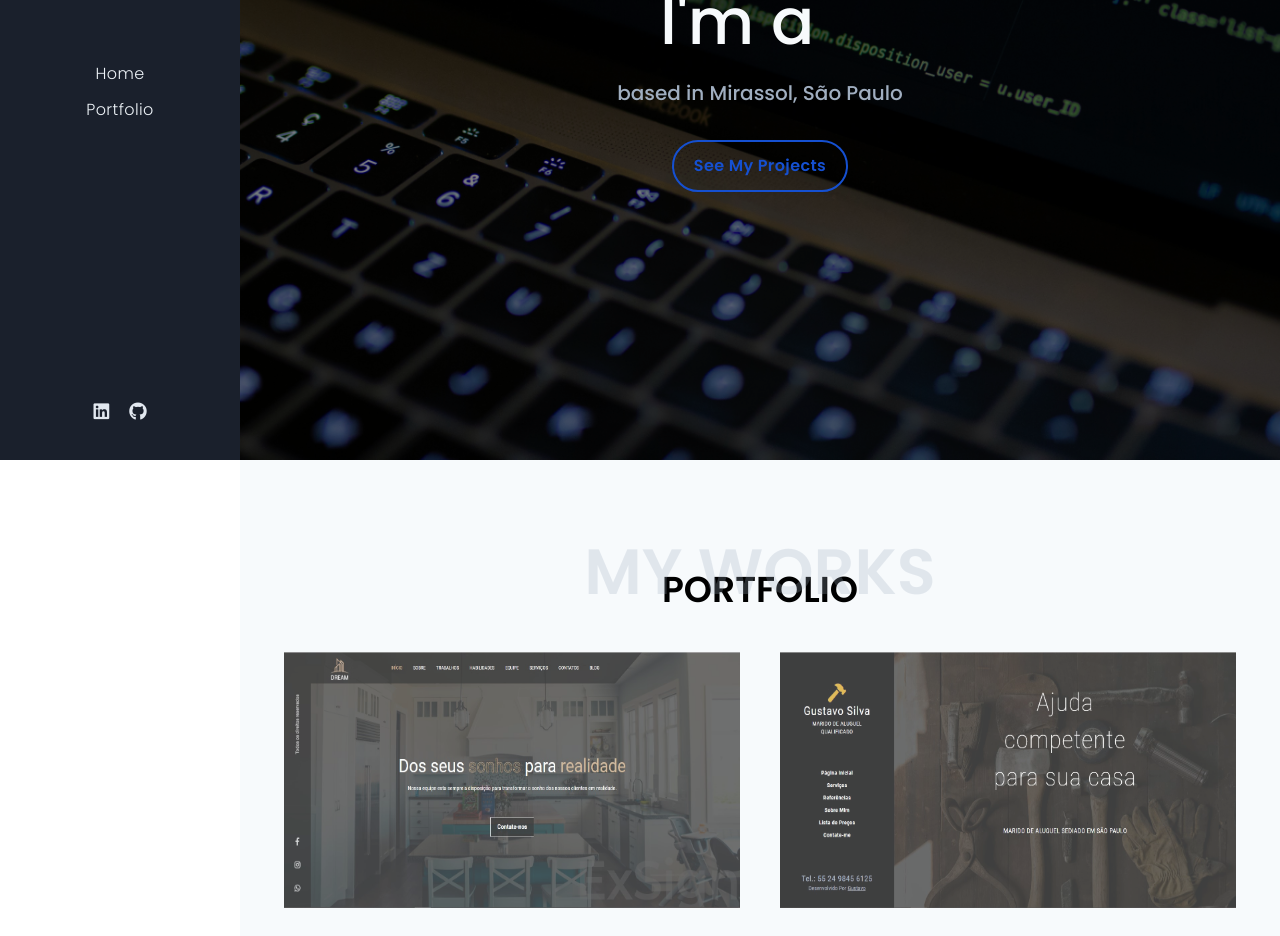
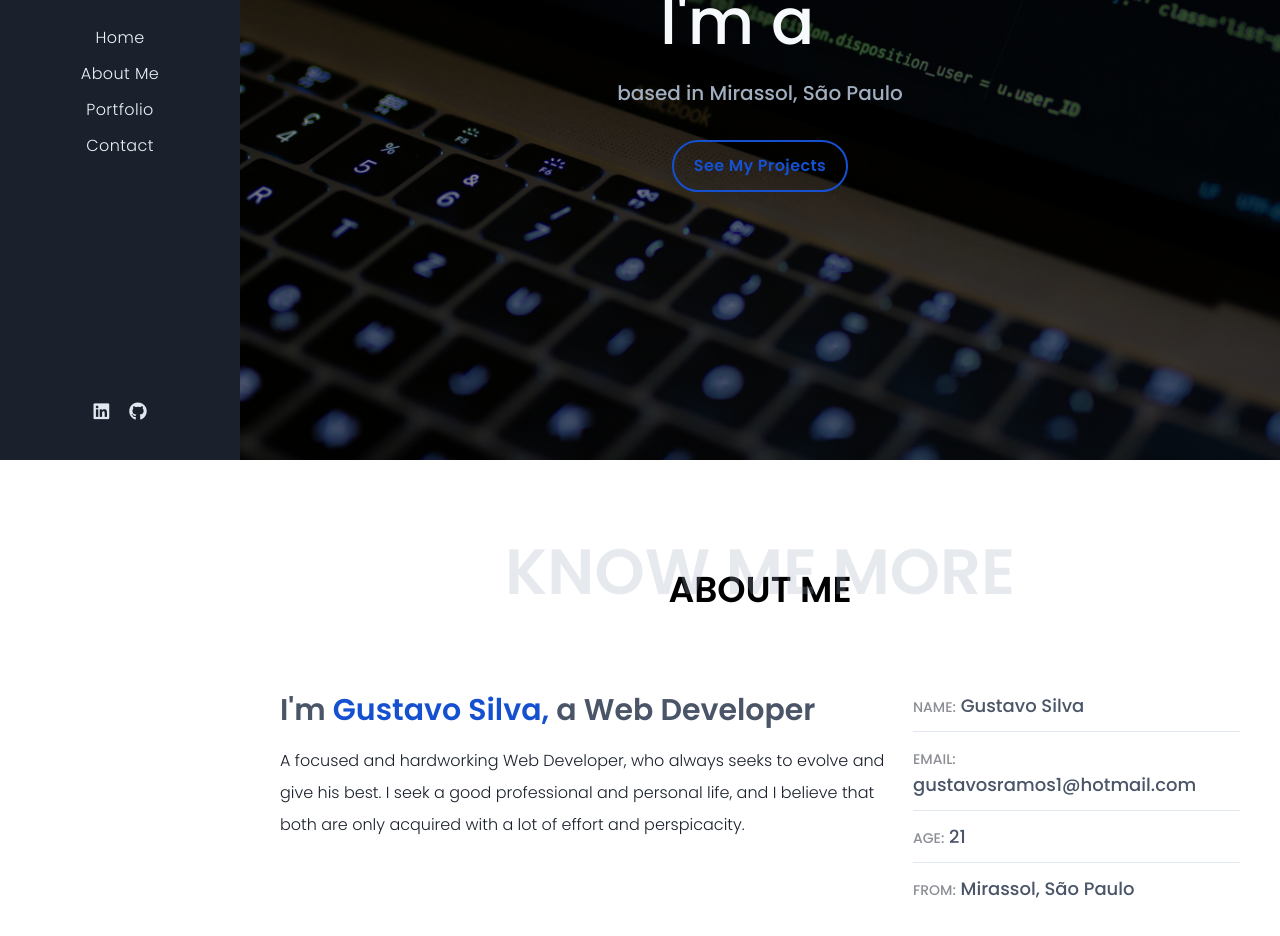
Before and after one commit to GustavoSilvaRamos/portfolio, a Next.js app: page / in a window 1280 px wide. Shown: the part 340-1276 px from the top of the page. Built offline with nearby package versions, Linux system fonts and the light colour scheme.

Commit message:
Added About me

```diff
--- /dev/null
+++ b/src/components/AboutMe.tsx
@@ -0,0 +1,51 @@
+export default function AboutMe() {
+  return (
+    <div id="aboutme" className="pb-40 bg-white ">
+      <div className="container flex flex-col items-center px-10 pt-20 mx-auto">
+        <div className="flex flex-col items-center leading-none">
+          <h3 className="text-6xl font-semibold text-gray-500 opacity-25">
+            KNOW ME MORE
+          </h3>
+          <h4 className="-mt-8 text-4xl font-semibold ">ABOUT ME</h4>
+        </div>
+        <div className="flex items-start justify-between pt-20 ">
+          <div className="flex flex-col w-8/12">
+            <h2 className="pb-3 text-3xl font-semibold text-gray-700">
+              I'm <span className="text-primary-600">Gustavo Silva,</span> a Web
+              Developer
+            </h2>
+            <p className="text-base font-light leading-loose text-gray-900">
+              A focused and hardworking Web Developer, who always seeks to
+              evolve and give his best. I seek a good professional and personal
+              life, and I believe that both are only acquired with a lot of
+              effort and perspicacity.
+            </p>
+          </div>
+          <div className="flex flex-col">
+            <ul className="flex flex-col items-start justify-start mt-1 space-y-3">
+              <li className="w-full pb-3 text-lg text-gray-700 border-b">
+                <span className="text-sm text-gray-900 opacity-50">NAME:</span>{' '}
+                Gustavo Silva
+              </li>
+              <li className="w-full pb-3 text-lg text-gray-700 border-b">
+                <span className="text-sm text-gray-900 opacity-50">EMAIL:</span>{' '}
+                gustavosramos1@hotmail.com
+              </li>
+              <li className="w-full pb-3 text-lg text-gray-700 border-b">
+                <span className="text-sm text-gray-900 opacity-50">AGE:</span>{' '}
+                21
+              </li>
+              <li className="pb-3 text-lg text-gray-700 ">
+                <span className="text-sm text-gray-900 opacity-50">FROM:</span>{' '}
+                Mirassol, São Paulo
+              </li>
+            </ul>
+            <button className="w-7/12 px-8 py-4 mt-6 text-white transition duration-300 ease-in-out border-none rounded-full w- hover:bg-primary-700 bg-primary-600">
+              Download CV
+            </button>
+          </div>
+        </div>
+      </div>
+    </div>
+  )
+}
--- a/src/components/Sidebar.tsx
+++ b/src/components/Sidebar.tsx
@@ -19,9 +19,21 @@ export default function Sidebar() {
           </a>
           <a
             className="transition duration-300 ease-in-out hover:text-primary-400"
+            href="#aboutme"
+          >
+            About Me
+          </a>
+          <a
+            className="transition duration-300 ease-in-out hover:text-primary-400"
             href="#portfolio"
           >
             Portfolio
+          </a>
+          <a
+            className="transition duration-300 ease-in-out hover:text-primary-400"
+            href="#contact"
+          >
+            Contact
           </a>
         </ul>
         <div className="flex flex-row justify-around pt-48 space-x-5">
--- a/src/components/index.tsx
+++ b/src/components/index.tsx
@@ -2,3 +2,4 @@ export { default as Hero } from './Hero'
 export { default as Footer } from './Footer'
 export { default as Portfolio } from './Portfolio'
 export { default as Sidebar } from './Sidebar'
+export { default as AboutMe } from './AboutMe'
--- a/src/pages/index.tsx
+++ b/src/pages/index.tsx
@@ -1,5 +1,6 @@
-import { Hero, Portfolio, Footer, Sidebar } from '../components'
+import { Hero, Portfolio, Footer, Sidebar, AboutMe } from '../components'
 import Head from 'next/head'
+import React from 'react'
 
 export default function Index() {
   return (
@@ -11,6 +12,7 @@ export default function Index() {
         <Sidebar />
         <div className="min-h-screen page-container">
           <Hero />
+          <AboutMe />
           <Portfolio />
           <Footer />
         </div>
```
